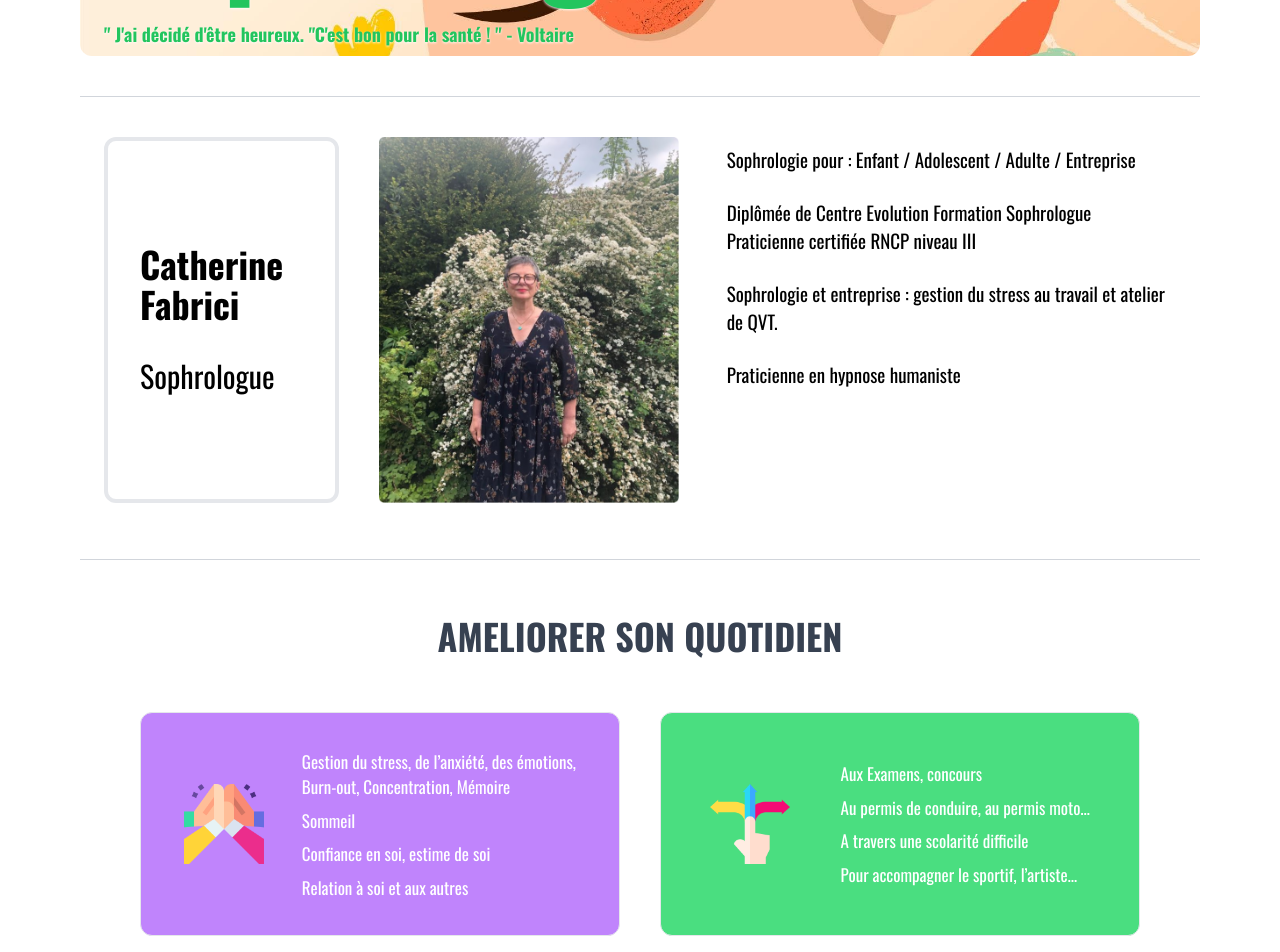
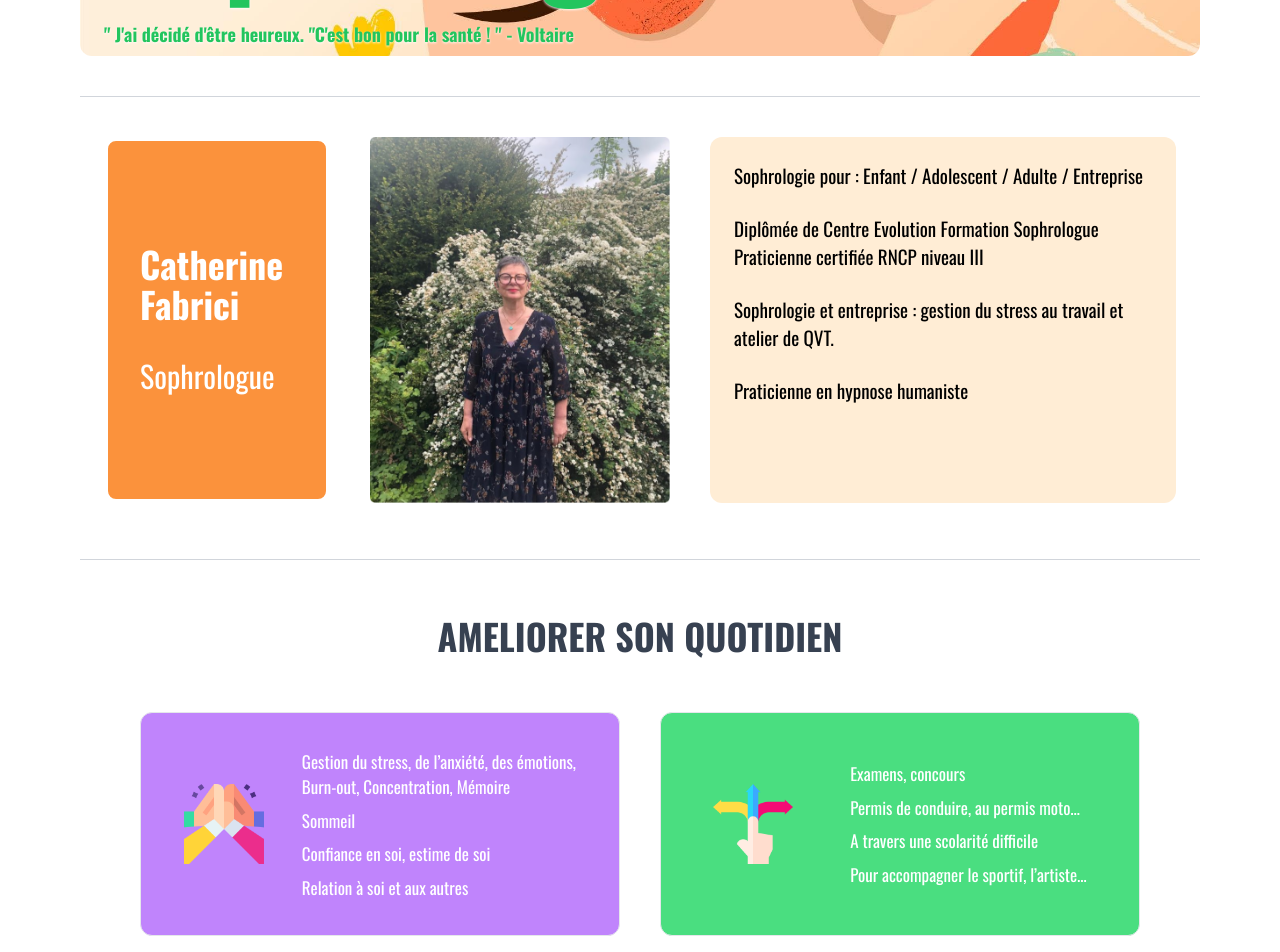
Before and after one commit to sophrologue/reactjs, a React (Vite) app: page / in a window 1280 px wide. Shown: the part 480-1432 px from the top of the page. Built offline with nearby package versions, Linux system fonts and the light colour scheme; the HTML template or start-up script is replaced by a standard one.

Commit message:
refactor

```diff
--- a/src/components/Card.jsx
+++ b/src/components/Card.jsx
@@ -27,8 +27,8 @@ export const Card = () => {
             <img src={paths} alt="high five" className="w-[80px]" />
 
             <ul className="flex flex-col gap-2">
-              <li>Aux Examens, concours</li>
-              <li>Au permis de conduire, au permis moto…</li>
+              <li> Examens, concours</li>
+              <li> Permis de conduire, au permis moto…</li>
               <li>A travers une scolarité difficile</li>
               <li>Pour accompagner le sportif, l’artiste…</li>
             </ul>
--- a/src/components/Career.jsx
+++ b/src/components/Career.jsx
@@ -6,13 +6,13 @@ export const Career = () => {
       {/* <img src={profileImg} alt="profile img" className="h-[400px]   " /> */}
 
       <div className=" flex justify-center gap-10 p-6  ">
-        <div className="flex flex-col border-4 rounded-xl  gap-8 justify-center w-[300px] p-8 text-4xl ">
+        <div className="flex flex-col border-4 border-white rounded-xl  gap-8 justify-center w-[300px] p-8 text-4xl bg-orange-400 text-white">
           <span className="font-[700] ">Catherine Fabrici</span>
           <span className="font=[400] text-[30px]">Sophrologue</span>
         </div>
         <img src={profileImg} alt="profile img" className="w-[300px]    " />
         {/* Catherine FABRICI - SOPHROLOGUE */}
-        <ul className="flex flex-col  gap-6 p-2 text-[19px] ">
+        <ul className="flex flex-col  gap-6 p-6 text-[19px]  bg-orange-100 rounded-xl">
           {/* <li>Enfant / Adolescent / Adulte / Entreprise</li> */}
           <li>Sophrologie pour : Enfant / Adolescent / Adulte / Entreprise</li>
           <li>
--- a/src/pages/Sophologie.jsx
+++ b/src/pages/Sophologie.jsx
@@ -26,7 +26,7 @@ export const Sophologie = () => {
 
           <li className="font-[700]">
             En pratiquant vous deviendrez autonome et vous serez capable de
-            répondre à vos besoins concrètement dans votre vie quotidienne.A
+            répondre à vos besoins concrètement dans votre vie quotidienne. A
             chaque séances nous travaillons différentes capacités en vous.
           </li>
 
@@ -69,8 +69,8 @@ export const Sophologie = () => {
 
           <li>
             La sophrologie est une pédagogie positive, elle vous permettra de
-            retrouver le bonheur de vivre{" "}
-            <li className="font-[500]">avec légèreté</li> tout simplement.
+            retrouver le bonheur de vivre
+            <span className="font-[500]">avec légèreté</span> tout simplement.
           </li>
           <li>
             Elle peut être un complément d'une thérapie avec un psychologue ou
```
